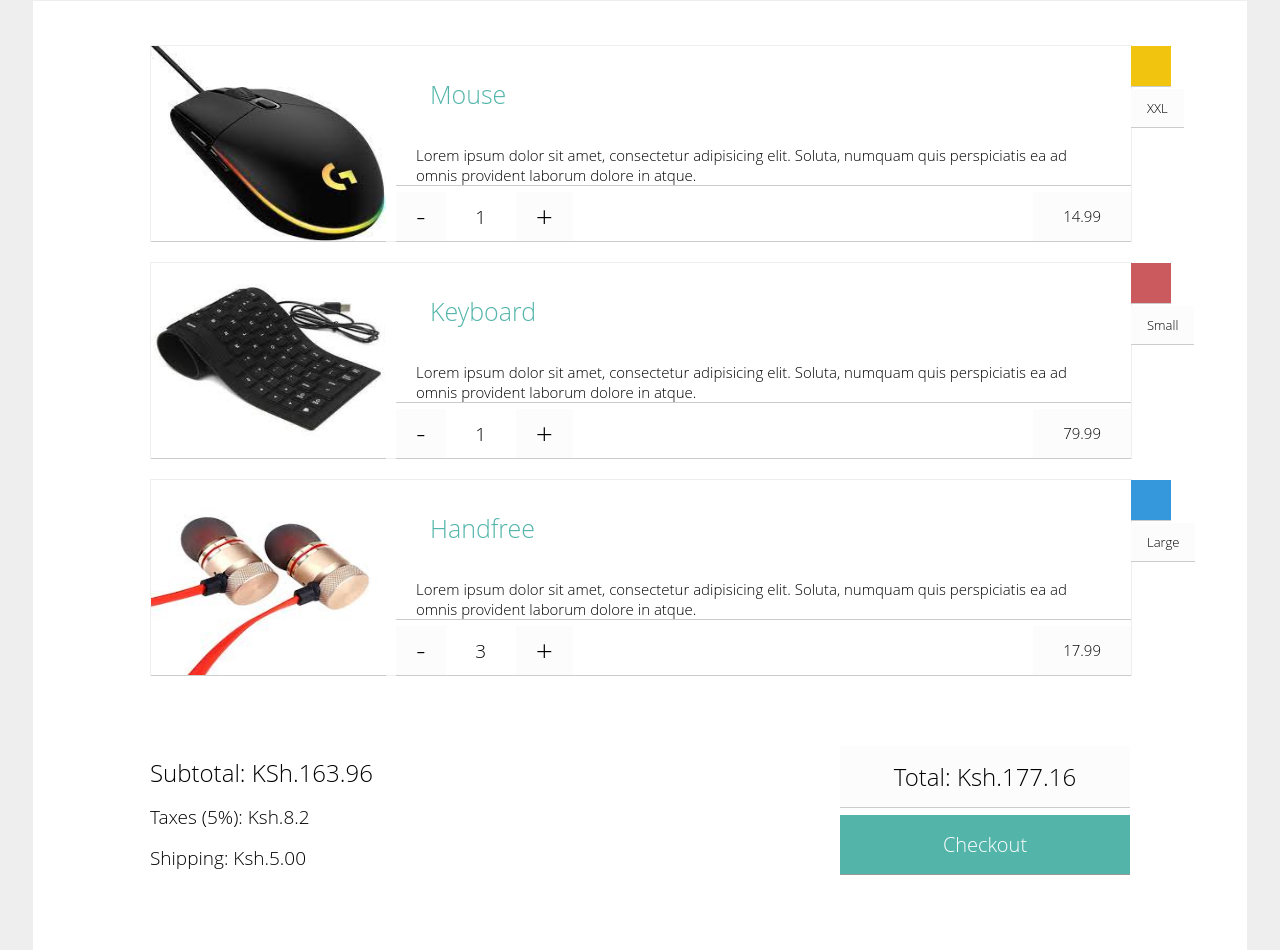
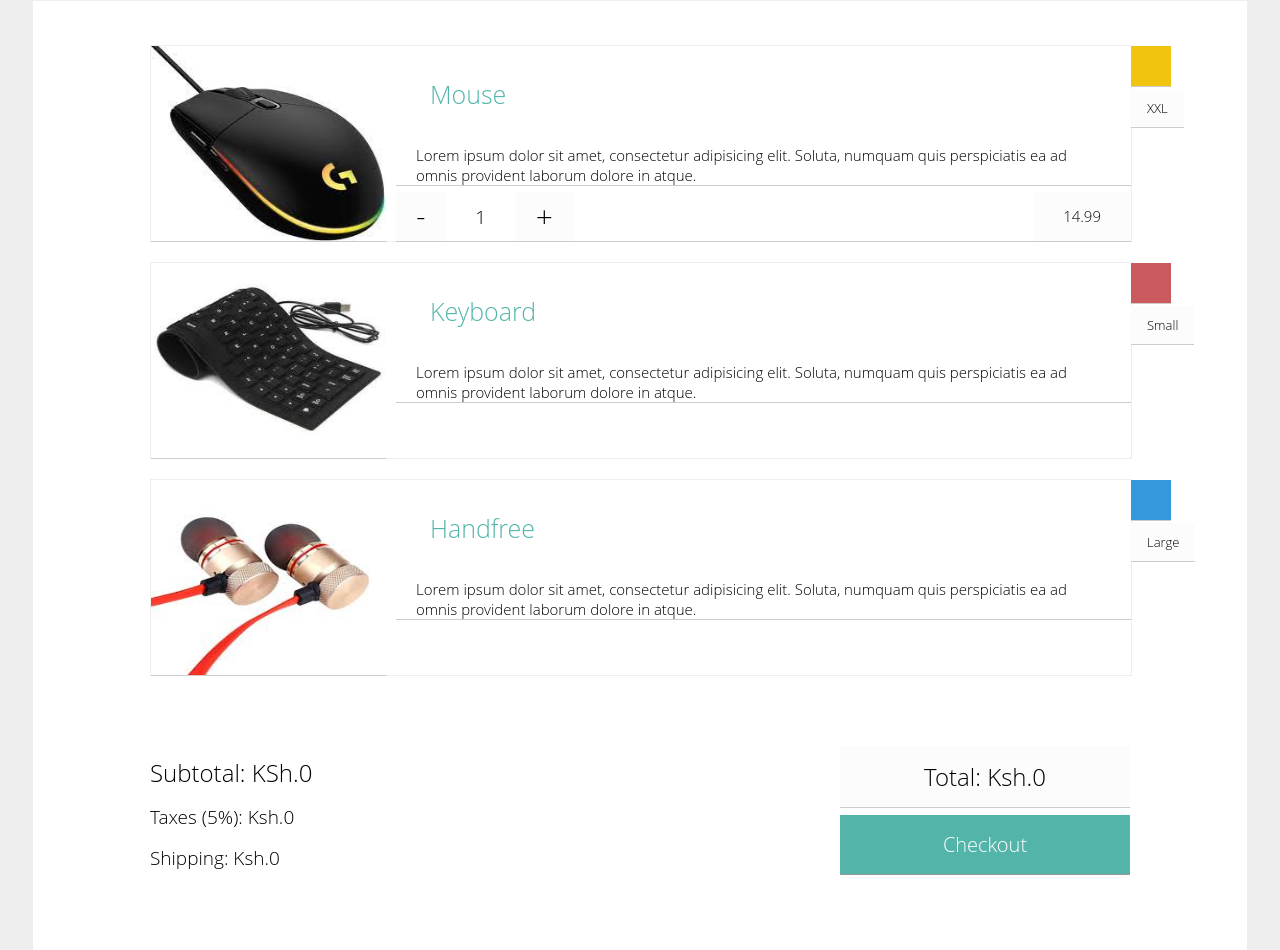
Before and after one commit to iamomoro/update-quantity-shopping-cart-javascript, a plain HTML site: page index.html in a window 1280 px wide. Shown: the part 206-1156 px from the top of the page. Drawn offline with nearby package versions, Linux system fonts and the light colour scheme.

Commit message:
set one product

```diff
--- a/index.html
+++ b/index.html
@@ -87,7 +87,7 @@
               </div>
             </div>
 
-            <footer class="content">
+            <!-- <footer class="content">
               <span class="qt-minus">-</span>
               <span class="qt">1</span>
               <span class="qt-plus">+</span>
@@ -96,7 +96,7 @@
 
 
               <h2 class="price">79.99</h2>
-            </footer>
+            </footer> -->
           </article>
 
           <article class="product">
@@ -123,7 +123,7 @@
               <div style="top: 43px" class="type small">Large</div>
             </div>
 
-            <footer class="content">
+            <!-- <footer class="content">
               <span class="qt-minus">-</span>
               <span class="qt">3</span>
               <span class="qt-plus">+</span>
@@ -131,7 +131,7 @@
               <h2 class="full-price"></h2>
 
               <h2 class="price">17.99</h2>
-            </footer>
+            </footer> -->
           </article>
         </section>
       </div>
@@ -139,13 +139,13 @@
       <footer id="site-footer">
         <div class="container clearfix">
           <div class="left">
-            <h2 class="subtotal">Subtotal: KSh.<span>163.96</span></h2>
-            <h3 class="tax">Taxes (5%): Ksh.<span>8.2</span></h3>
-            <h3 class="shipping">Shipping: Ksh.<span>5.00</span></h3>
+            <h2 class="subtotal">Subtotal: KSh.<span>0</span></h2>
+            <h3 class="tax">Taxes (5%): Ksh.<span>0</span></h3>
+            <h3 class="shipping">Shipping: Ksh.<span>0</span></h3>
           </div>
 
           <div class="right">
-            <h1 class="total">Total: Ksh.<span>177.16</span></h1>
+            <h1 class="total">Total: Ksh.<span>0</span></h1>
             <a class="btn">Checkout</a>
           </div>
         </div>
```
